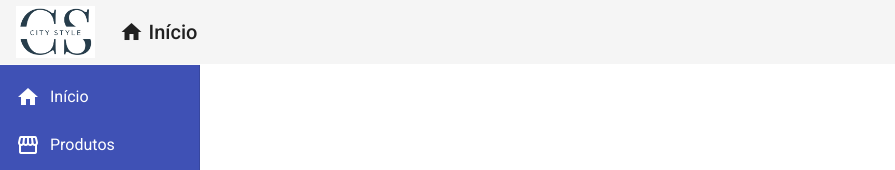
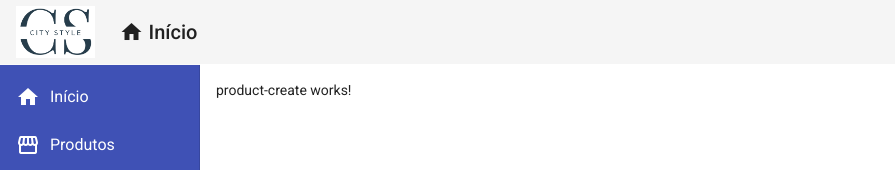
Before and after one commit to albertassi88/angular-exercises, an Angular app in the folder frontend/: page /products/create in a window 1280 px wide. Before the commit this address led to /. Shown: the top 170 px of the page, without its empty margins (0-895 px from the left). Built offline with nearby package versions, Linux system fonts and the light colour scheme.

Commit message:
criaçao do componente product-create

```diff
--- a/frontend/src/app/app-routing.module.ts
+++ b/frontend/src/app/app-routing.module.ts
@@ -3,6 +3,7 @@
 
 import { HomeComponent } from './views/home/home.component';
 import { ProductCrudComponent } from './views/product-crud/product-crud.component';
+import { ProductCreateComponent } from './components/product/product-create/product-create.component';
 
 const routes: Routes = [
   {
@@ -12,6 +13,10 @@
   {
     path: "products",
     component: ProductCrudComponent,
+  },
+  {
+    path: "products/create",
+    component: ProductCreateComponent,
   }
 ];
 
--- a/frontend/src/app/app.module.ts
+++ b/frontend/src/app/app.module.ts
@@ -15,6 +15,7 @@
 import { MatListModule } from '@angular/material/list';
 import { HomeComponent } from './views/home/home.component';
 import { ProductCrudComponent } from './views/product-crud/product-crud.component';
+import { ProductCreateComponent } from './components/product/product-create/product-create.component';
 
 
 @NgModule({
@@ -24,7 +25,8 @@
     FooterComponent,
     NavComponent,
     HomeComponent,
-    ProductCrudComponent
+    ProductCrudComponent,
+    ProductCreateComponent
   ],
   imports: [
     BrowserModule,
--- /dev/null
+++ b/frontend/src/app/components/product/product-create/product-create.component.html
@@ -0,0 +1 @@
+<p>product-create works!</p>
--- /dev/null
+++ b/frontend/src/app/components/product/product-create/product-create.component.ts
@@ -0,0 +1,15 @@
+import { Component, OnInit } from '@angular/core';
+
+@Component({
+  selector: 'app-product-create',
+  templateUrl: './product-create.component.html',
+  styleUrls: ['./product-create.component.css']
+})
+export class ProductCreateComponent implements OnInit {
+
+  constructor() { }
+
+  ngOnInit(): void {
+  }
+
+}
```
Also changed, not shown: frontend/src/app/components/product/product-create/product-create.component.css (added).
